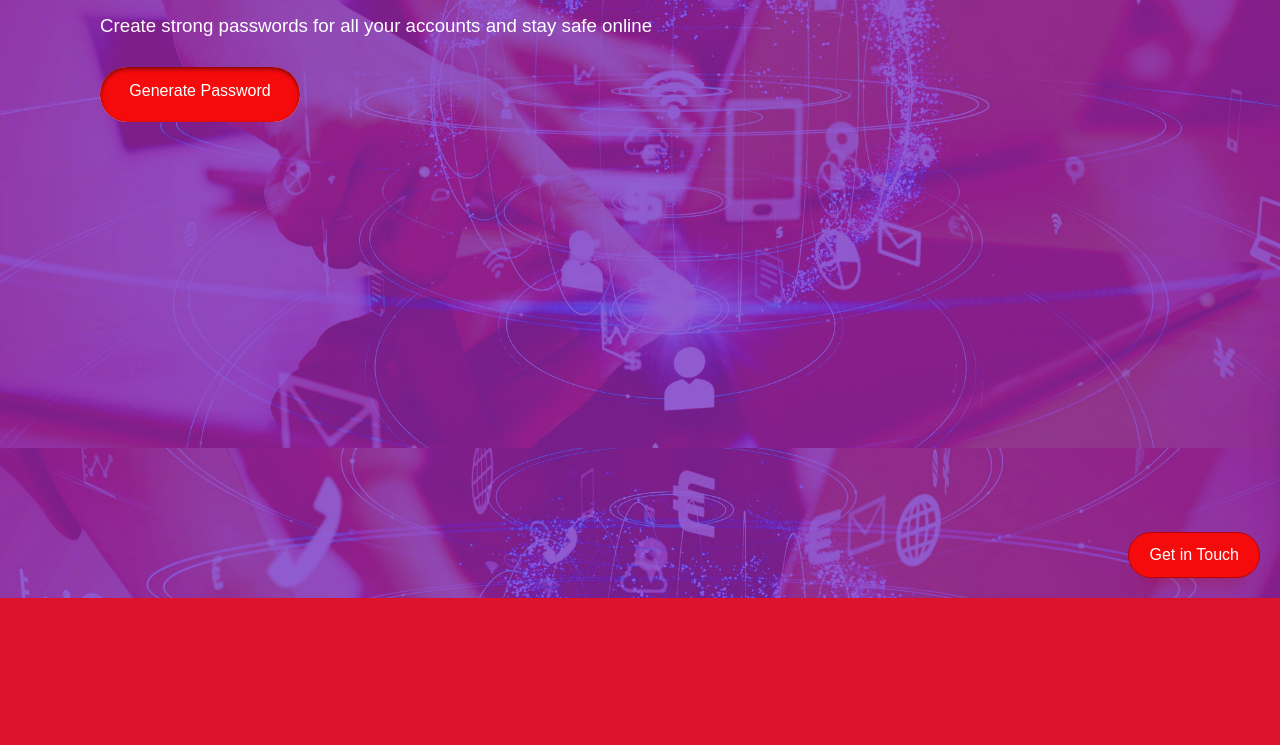
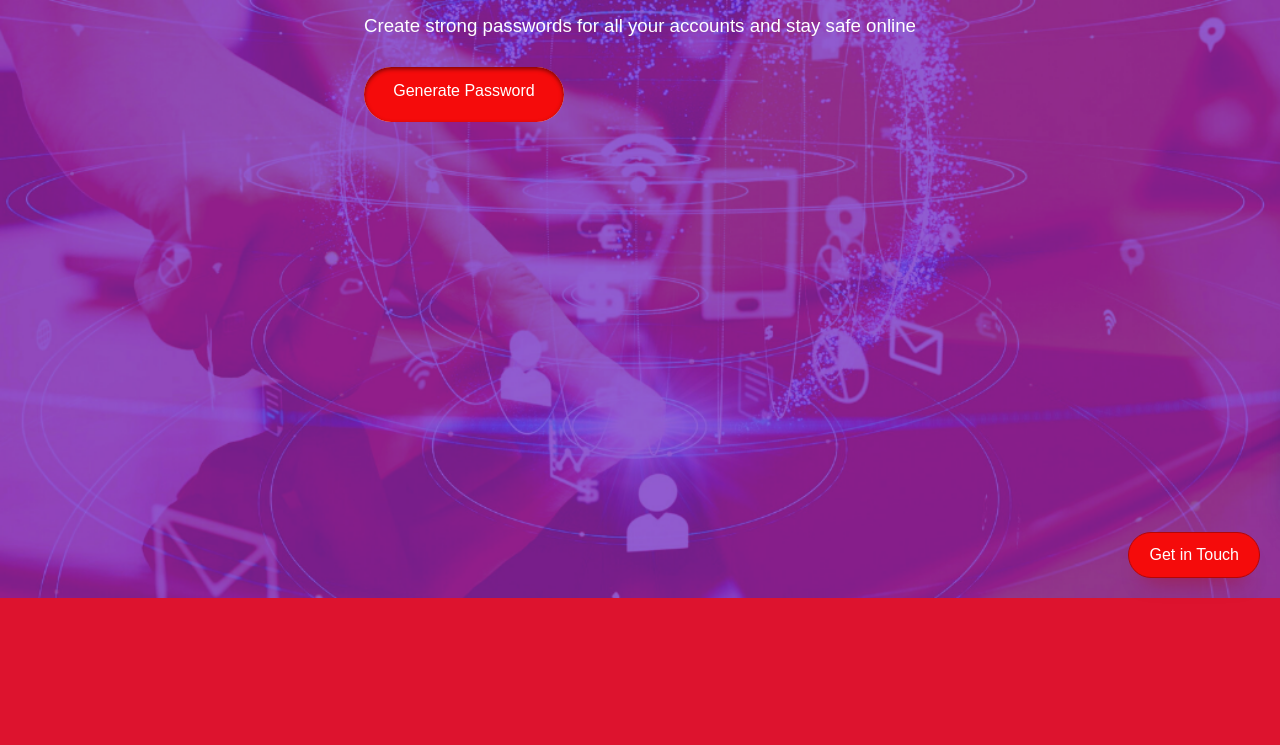
Before and after one commit to Abhushan01/-Password-Charades, a plain HTML site: page index.html in a window 1280 px wide. Shown: the part 202-947 px from the top of the page. Drawn offline with Linux system fonts and the light colour scheme; a web font is replaced by a local one.

Commit message:
Updated stylesheet

```diff
--- a/style/style.css
+++ b/style/style.css
@@ -38,10 +38,11 @@ input[type=checkbox] {
 }
 
 .hero{
-	background-image: url("../images/bg.png");
+	background: url('../images/bg.png') center center / cover no-repeat;
 	height: 100vh;
 	width: 100%;
-
+	display: flex;
+	justify-content: center;
 }
 
 .hero-cont{
```
